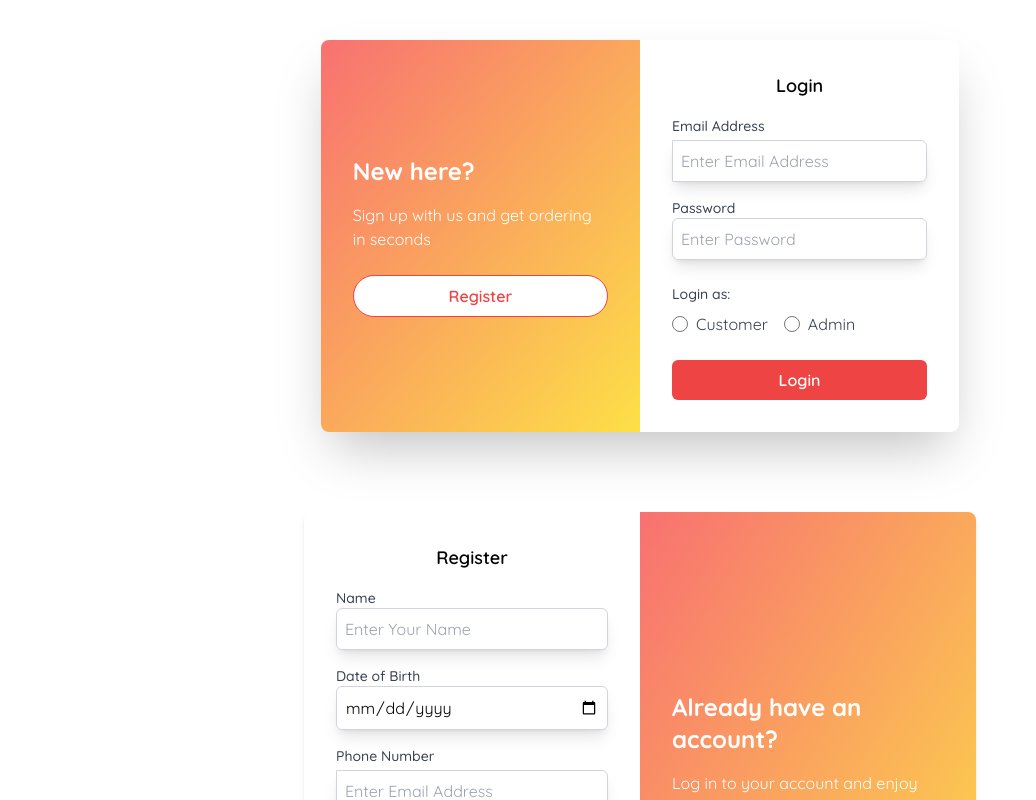
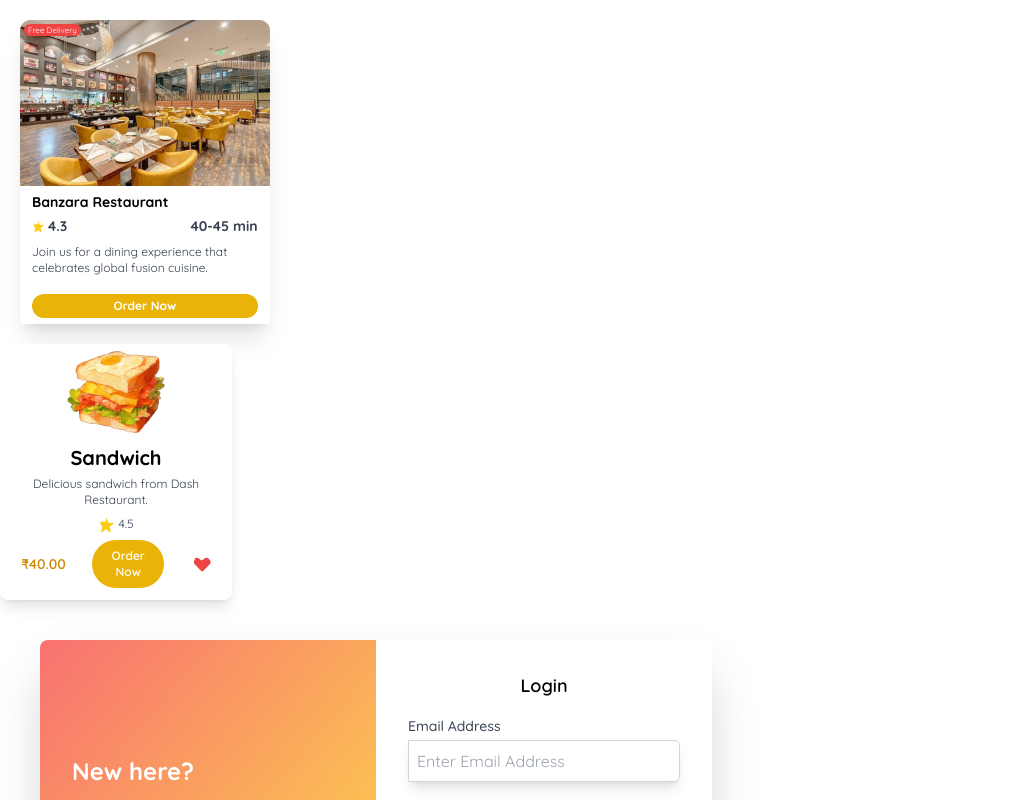
Before and after one commit to rahulc0dy/cravyn-web-frontend, a Next.js app: page / in a window 1280 px wide. Shown: the top 800 px of the page, without its empty margins (0-1036 px from the left). Built offline with nearby package versions, Linux system fonts and the light colour scheme.

Commit message:
feat/auth_and_cards

```diff
--- a/app/layout.jsx
+++ b/app/layout.jsx
@@ -3,7 +3,9 @@ import "@styles/globals.css";
 import Navbar from "@components/Navbar";
 import Footer from "@components/Footer";
 import Login from "@components/Login"
-import Register from "@components/Register"
+import Register from "@components/Register";
+import FoodCard from "@components/FoodCard";
+import RestaurantCard from "@components/RestaurantCard";
 
 const nunito = Nunito({ subsets: ["latin", "latin-ext"] });
 
@@ -20,6 +22,8 @@ export default function RootLayout({ children }) {
       <body
         className={`${nunito.className} ${quickSand.className} antialiased`}
       ><main className="max-w-screen-2xl mx-auto">{children}</main>
+        <RestaurantCard/>
+        <FoodCard/>
         <Login/>
         <Register/>
         <Footer/>
--- /dev/null
+++ b/components/FoodCard.jsx
@@ -0,0 +1,36 @@
+const FoodCard = () => {
+  return (
+    <div class="max-w-[14.5rem] rounded-lg shadow-lg bg-white transform transition-transform hover:scale-105 hover:shadow-xl relative pt-5 overflow-visible">
+      <div class="absolute -top-16 left-1/2 transform -translate-x-1/2">
+        <img class="w-56 h-56 object-contain" src="/assets/images/Sandwich.png" alt="Burger" />
+      </div>
+
+      <div class="px-2 py-1 pt-20">
+        <div class="font-bold text-xl text-center mb-1">Sandwich</div>
+        <p class="text-gray-700 text-xs text-center mb-2">
+          Delicious sandwich from Dash Restaurant.
+        </p>
+        <div class="flex justify-center items-center mb-2">
+          <svg class="w-4 h-4 text-yellow-400" fill="currentColor" viewBox="0 0 20 20">
+            <path d="M9.049 2.927c.3-.921 1.603-.921 1.902 0l1.518 4.674a1 1 0 00.95.69h4.928c.969 0 1.371 1.24.588 1.81l-3.986 2.894a1 1 0 00-.364 1.118l1.518 4.674c.3.921-.755 1.688-1.538 1.118l-3.986-2.894a1 1 0 00-1.176 0l-3.986 2.894c-.783.57-1.838-.197-1.538-1.118l1.518-4.674a1 1 0 00-.364-1.118L2.93 9.101c-.783-.57-.381-1.81.588-1.81h4.928a1 1 0 00.95-.69l1.518-4.674z" />
+          </svg>
+          <span class="text-gray-700 ml-1 text-xs">4.5</span>
+        </div>
+
+        <div class="flex items-center justify-around mb-2">
+          <div class="text-sm font-semibold text-yellow-600">₹40.00</div>
+          <button class="bg-yellow-500 hover:bg-yellow-600 text-white font-semibold py-2 px-4 rounded-full text-xs transition-colors w-1/3">
+            Order Now
+          </button>
+          <div class="flex items-center">
+            <svg class="w-5 h-5 text-red-500" fill="currentColor" viewBox="0 0 20 20">
+              <path d="M3.172 5.172a4 4 0 015.656 0l1.414 1.414L12.656 5.172a4 4 0 015.656 5.656l-6.364 6.364a1 1 0 01-1.414 0l-6.364-6.364a4 4 0 010-5.656z" />
+            </svg>
+          </div>
+        </div>
+      </div>
+    </div>
+  );
+};
+
+export default FoodCard;
--- a/components/Login.jsx
+++ b/components/Login.jsx
@@ -1,42 +1,42 @@
 const AuthForm=() =>{
-    return <div className="flex items-center justify-center">
-    <div class="m-10 bg-white shadow-2xl rounded-lg flex max-w-2xl">
-        <div class="bg-gradient-to-br from-red-400 to-yellow-300 p-8 rounded-l-lg w-1/2 flex flex-col justify-center">
-            <h2 class="text-2xl font-bold text-white mb-4">New here?</h2>
-            <p class="text-white mb-6">Sign up with us and get ordering in seconds</p>
-            <button class="text-red-500 bg-white border border-red-500 rounded-full py-2 px-6 font-semibold transition duration-300 hover:bg-red-500 hover:text-white">Register</button>
+    return <div classNameName="flex items-center justify-center">
+    <div className="m-10 bg-white shadow-2xl rounded-lg flex max-w-2xl">
+        <div className="bg-gradient-to-br from-red-400 to-yellow-300 p-8 rounded-l-lg w-1/2 flex flex-col justify-center">
+            <h2 className="text-2xl font-bold text-white mb-4">New here?</h2>
+            <p className="text-white mb-6">Sign up with us and get ordering in seconds</p>
+            <button className="text-red-500 bg-white border border-red-500 rounded-full py-2 px-6 font-semibold transition duration-300 hover:bg-red-500 hover:text-white">Register</button>
         </div>
 
-        <div class="p-8 w-1/2 flex flex-col justify-center">
-            <h2 class="text-lg font-semibold mb-4 text-center">Login</h2>
+        <div className="p-8 w-1/2 flex flex-col justify-center">
+            <h2 className="text-lg font-semibold mb-4 text-center">Login</h2>
 
-            <div class="mb-4">
-                <label for="phone" class="block text-sm font-medium text-gray-700">Email Address</label>
-                <div class="flex mt-1">
-                    <input type="email" id="email" class="border border-gray-300 p-2 rounded-r-md w-full shadow-lg" placeholder="Enter Email Address"></input>
+            <div className="mb-4">
+                <label for="phone" className="block text-sm font-medium text-gray-700">Email Address</label>
+                <div className="flex mt-1">
+                    <input type="email" id="email" className="border border-gray-300 p-2 rounded-r-md w-full shadow-lg" placeholder="Enter Email Address"></input>
                 </div>
             </div>
 
-            <div class="mb-6">
-                <label for="password" class="block text-sm font-medium text-gray-700">Password</label>
-                <input type="password" id="password" class="border border-gray-300 p-2 rounded-md w-full shadow-lg" placeholder="Enter Password"></input>
+            <div className="mb-6">
+                <label for="password" className="block text-sm font-medium text-gray-700">Password</label>
+                <input type="password" id="password" className="border border-gray-300 p-2 rounded-md w-full shadow-lg" placeholder="Enter Password"></input>
             </div>
 
-            <div class="mb-6">
-                <label class="block text-sm font-medium text-gray-700 mb-2">Login as:</label>
-                <div class="flex items-center space-x-4">
-                    <label class="flex items-center">
-                        <input type="radio" name="role" value="customer" class="accent-red-500 form-radio text-red-500 h-4 w-4"></input>
-                        <span class="ml-2 text-gray-700">Customer</span>
+            <div className="mb-6">
+                <label className="block text-sm font-medium text-gray-700 mb-2">Login as:</label>
+                <div className="flex items-center space-x-4">
+                    <label className="flex items-center">
+                        <input type="radio" name="role" value="customer" className="accent-red-500 form-radio text-red-500 h-4 w-4"></input>
+                        <span className="ml-2 text-gray-700">Customer</span>
                     </label>
-                    <label class="flex items-center">
-                        <input type="radio" name="role" value="admin" class="accent-red-500 form-radio text-red-500 h-4 w-4"></input>
-                        <span class="ml-2 text-gray-700">Admin</span>
+                    <label className="flex items-center">
+                        <input type="radio" name="role" value="admin" className="accent-red-500 form-radio text-red-500 h-4 w-4"></input>
+                        <span className="ml-2 text-gray-700">Admin</span>
                     </label>
                 </div>
             </div>
 
-            <button class="w-full bg-red-500 text-white py-2 rounded-md font-semibold transition duration-300 hover:bg-red-600">Login</button>
+            <button className="w-full bg-red-500 text-white py-2 rounded-md font-semibold transition duration-300 hover:bg-red-600">Login</button>
         </div>
     </div>
     </div>
--- /dev/null
+++ b/components/RestaurantCard.jsx
@@ -0,0 +1,36 @@
+const RestaurantCard = () => {
+  return (
+    <div className="m-5 max-w-[15.6rem] rounded overflow-hidden shadow-xl bg-white">
+      <div className="relative">
+        <img className="w-full" src="/assets/images/restaurant-image.png" width={60} height={60} alt="Restaurant Image"></img>
+        <span className="absolute top-1 left-1 bg-red-500 text-white text-[8px] px-1 py-05 rounded-xl">Free Delivery</span>
+      </div>
+
+      <div className="px-3 py-1.5">
+        <div className="font-bold text-sm mb-1">Banzara Restaurant</div>
+        <div className="flex justify-between items-center">
+          <div className="flex items-center">
+            <svg className="w-3 h-3 text-yellow-400" fill="currentColor" viewBox="0 0 20 20">
+              <path d="M9.049 2.927c.3-.921 1.603-.921 1.902 0l1.518 4.674a1 1 0 00.95.69h4.928c.969 0 1.371 1.24.588 1.81l-3.986 2.894a1 1 0 00-.364 1.118l1.518 4.674c.3.921-.755 1.688-1.538 1.118l-3.986-2.894a1 1 0 00-1.176 0l-3.986 2.894c-.783.57-1.838-.197-1.538-1.118l1.518-4.674a1 1 0 00-.364-1.118L2.93 9.101c-.783-.57-.381-1.81.588-1.81h4.928a1 1 0 00.95-.69l1.518-4.674z" />
+            </svg>
+            <span className="font-bold text-gray-700 ml-1 text-sm">4.3</span>
+          </div>
+          <div className="font-bold text-gray-700 ml-1 text-sm">
+            40-45 min
+          </div>
+        </div>
+        <p className="pt-2 text-gray-700 text-xs mb-1">
+          Join us for a dining experience that celebrates global fusion cuisine.
+        </p>
+      </div>
+
+      <div className="px-3 py-1.5">
+        <button className="bg-yellow-500 text-white font-bold py-1 px-2 rounded-full w-full text-xs transform transition-transform hover:bg-yellow-600 hover:scale-105 hover:shadow-md">
+          Order Now
+        </button>
+      </div>
+    </div>
+  );
+}
+
+export default RestaurantCard;
```
Also changed, not shown: components/Register.jsx (+25 -25 lines), public/assets/images/Sandwich.png (added), public/assets/images/restaurant-image.png (added).
